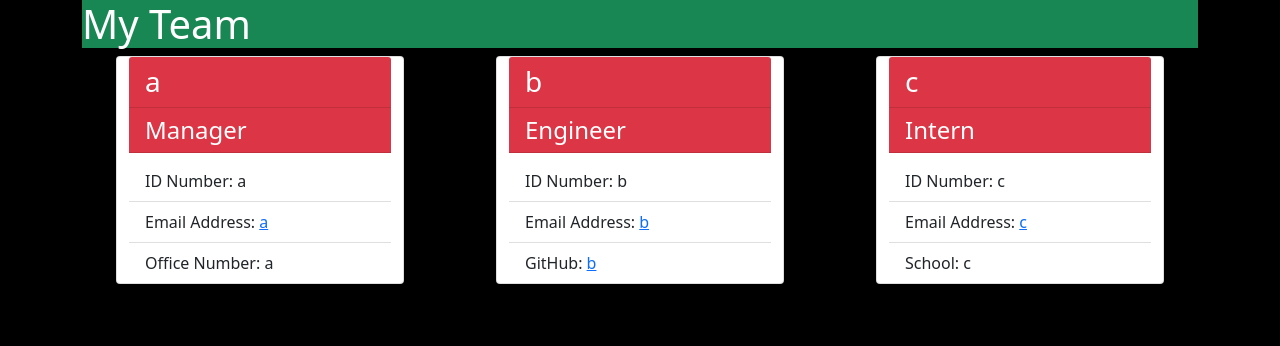
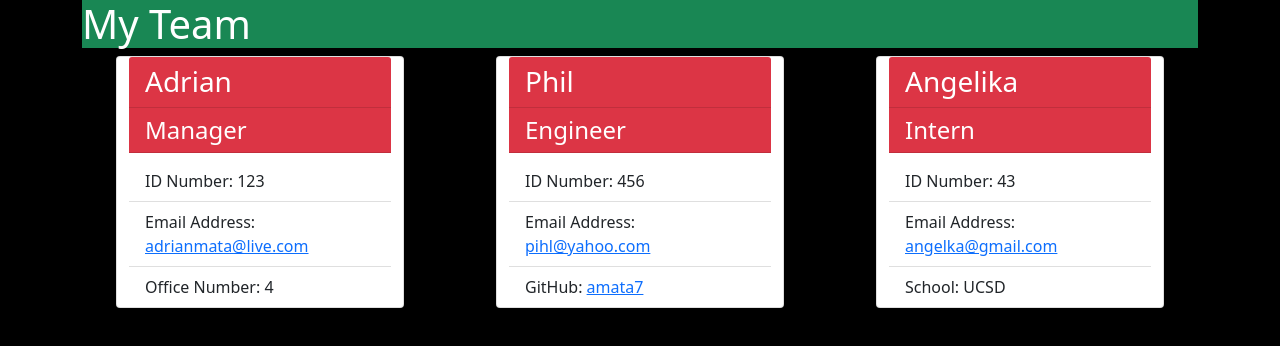
Before and after one commit to amata7/team-profile-generator, a website: page dist/index.html in a window 1280 px wide. Drawn offline with nearby package versions, Linux system fonts and the light colour scheme.

Commit message:
updated README

```diff
--- a/dist/index.html
+++ b/dist/index.html
@@ -16,40 +16,40 @@
         <main class='row'>
 
             <div class="card col-auto mx-auto" style="width: 18rem;">
-                <h3 class="text-white card-header bg-danger">a</h3>
+                <h3 class="text-white card-header bg-danger">Adrian</h3>
                 <h4 class="text-white bg-danger card-header mb-2">Manager</h4>
                 <ul class="list-group list-group-flush">
-                  <li class="list-group-item">ID Number: a </li>
+                  <li class="list-group-item">ID Number: 123 </li>
                   <li class="list-group-item">Email Address:
-                    <a href="mailto:undefined">a</a>
+                    <a href="mailto:undefined">adrianmata@live.com</a>
                   </li>
-                  <li class="list-group-item">Office Number: a</li>
+                  <li class="list-group-item">Office Number: 4</li>
                 </ul>
               </div>
 
               <div class="card col-auto mx-auto" style="width: 18rem;">
-                <h3 class="text-white card-header bg-danger">b</h3>
+                <h3 class="text-white card-header bg-danger">Phil</h3>
                 <h4 class="text-white bg-danger card-header mb-2">Engineer</h4>
                 <ul class="list-group list-group-flush">
-                  <li class="list-group-item">ID Number: b </li>
+                  <li class="list-group-item">ID Number: 456 </li>
                   <li class="list-group-item">Email Address:
-                    <a href="mailto:undefined">b</a>
+                    <a href="mailto:undefined">pihl@yahoo.com</a>
                   </li>
                   <li class="list-group-item">GitHub:
-                    <a href="https://github.com/b">b</a>
+                    <a href="https://github.com/amata7">amata7</a>
                   </li>
                 </ul>
               </div>
 
               <div class="card col-auto mx-auto" style="width: 18rem;">
-                <h3 class="text-white card-header bg-danger">c</h3>
+                <h3 class="text-white card-header bg-danger">Angelika</h3>
                 <h4 class="text-white bg-danger card-header mb-2">Intern</h4>
                 <ul class="list-group list-group-flush">
-                  <li class="list-group-item">ID Number: c </li>
+                  <li class="list-group-item">ID Number: 43 </li>
                   <li class="list-group-item">Email Address:
-                    <a href="mailto:undefined">c</a>
+                    <a href="mailto:undefined">angelka@gmail.com</a>
                   </li>
-                  <li class="list-group-item">School: c</li>
+                  <li class="list-group-item">School: UCSD</li>
                 </ul>
               </div>
 
```
Also changed, not shown: README.md.
